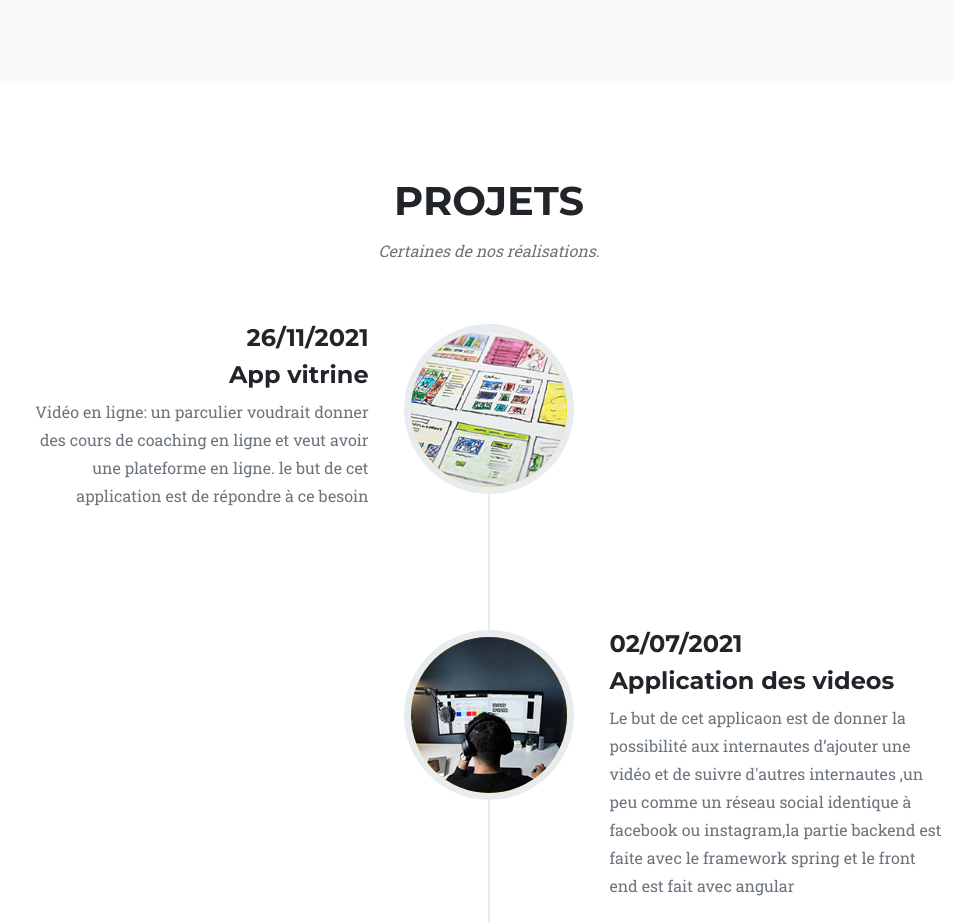
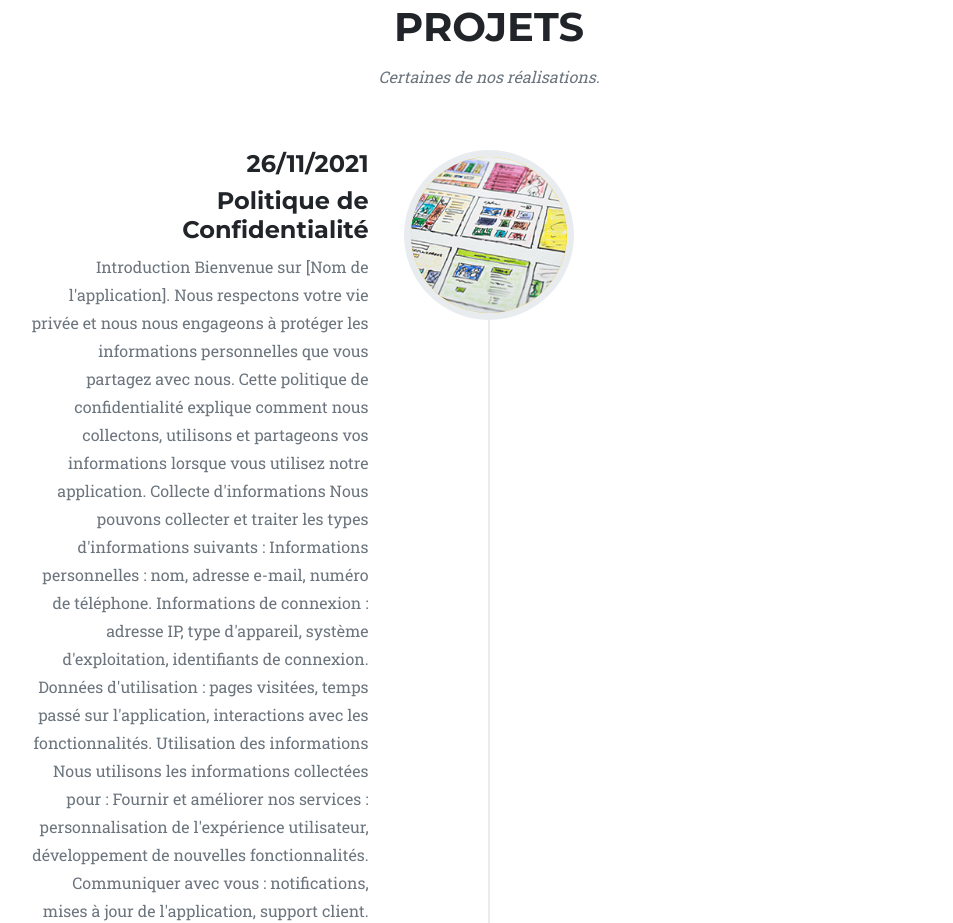
Before and after one commit to Moutendy/sitewebchris, a plain HTML site: page index.html in a window 1280 px wide. Shown: the part 2316-3239 px from the top of the page, without its empty margins (151-1104 px from the left). Drawn offline with nearby package versions, Linux system fonts and the light colour scheme; files whose address does not match are found by name.

Commit message:
modifieer

```diff
--- a/index.html
+++ b/index.html
@@ -190,6 +190,44 @@
                     <h3 class="section-subheading text-muted">Certaines de nos réalisations.</h3>
                 </div>
                 <ul class="timeline">
+                    <li>
+                        <div class="timeline-image"><img class="rounded-circle img-fluid" src="assets/img/about/1.jpg" alt="..." /></div>
+                        <div class="timeline-panel">
+                            <div class="timeline-heading">
+                                <h4>26/11/2021</h4>
+                                <h4 class="subheading">Politique de Confidentialité</h4>
+                            </div>
+                            <div class="timeline-body"><p class="text-muted"> Introduction
+                                Bienvenue sur [Nom de l'application]. Nous respectons votre vie privée et nous nous engageons à protéger les informations personnelles que vous partagez avec nous. Cette politique de confidentialité explique comment nous collectons, utilisons et partageons vos informations lorsque vous utilisez notre application.
+
+                                Collecte d'informations
+                                Nous pouvons collecter et traiter les types d'informations suivants :
+
+                                Informations personnelles : nom, adresse e-mail, numéro de téléphone.
+                                Informations de connexion : adresse IP, type d'appareil, système d'exploitation, identifiants de connexion.
+                                Données d'utilisation : pages visitées, temps passé sur l'application, interactions avec les fonctionnalités.
+                                Utilisation des informations
+                                Nous utilisons les informations collectées pour :
+
+                                Fournir et améliorer nos services : personnalisation de l'expérience utilisateur, développement de nouvelles fonctionnalités.
+                                Communiquer avec vous : notifications, mises à jour de l'application, support client.
+                                Analyser et comprendre l'utilisation de notre application : statistiques, tendances d'utilisation.
+                                Partage des informations
+                                Nous ne vendons, n'échangeons ni ne transférons vos informations personnelles à des tiers sans votre consentement, sauf dans les cas suivants :
+
+                                Fournisseurs de services : tiers qui nous aident à exploiter notre application, sous réserve qu'ils respectent cette politique de confidentialité.
+                                Obligations légales : pour se conformer à la loi ou répondre à une procédure légale.
+                                Sécurité
+                                Nous mettons en œuvre des mesures de sécurité pour protéger vos informations contre tout accès non autorisé, altération, divulgation ou destruction.
+
+                                Vos droits
+                                Vous avez le droit d'accéder, de rectifier ou de supprimer vos informations personnelles. Pour exercer ces droits, veuillez nous contacter à [Adresse e-mail de contact].
+
+                                Modifications de cette politique
+                                Nous pouvons mettre à jour cette politique de confidentialité de temps à autre. Nous vous informerons de tout changement en publiant la nouvelle politique sur cette page.
+</p></div>
+                        </div>
+                    </li>
                     <li>
                         <div class="timeline-image"><img class="rounded-circle img-fluid" src="assets/img/about/1.jpg" alt="..." /></div>
                         <div class="timeline-panel">
```
